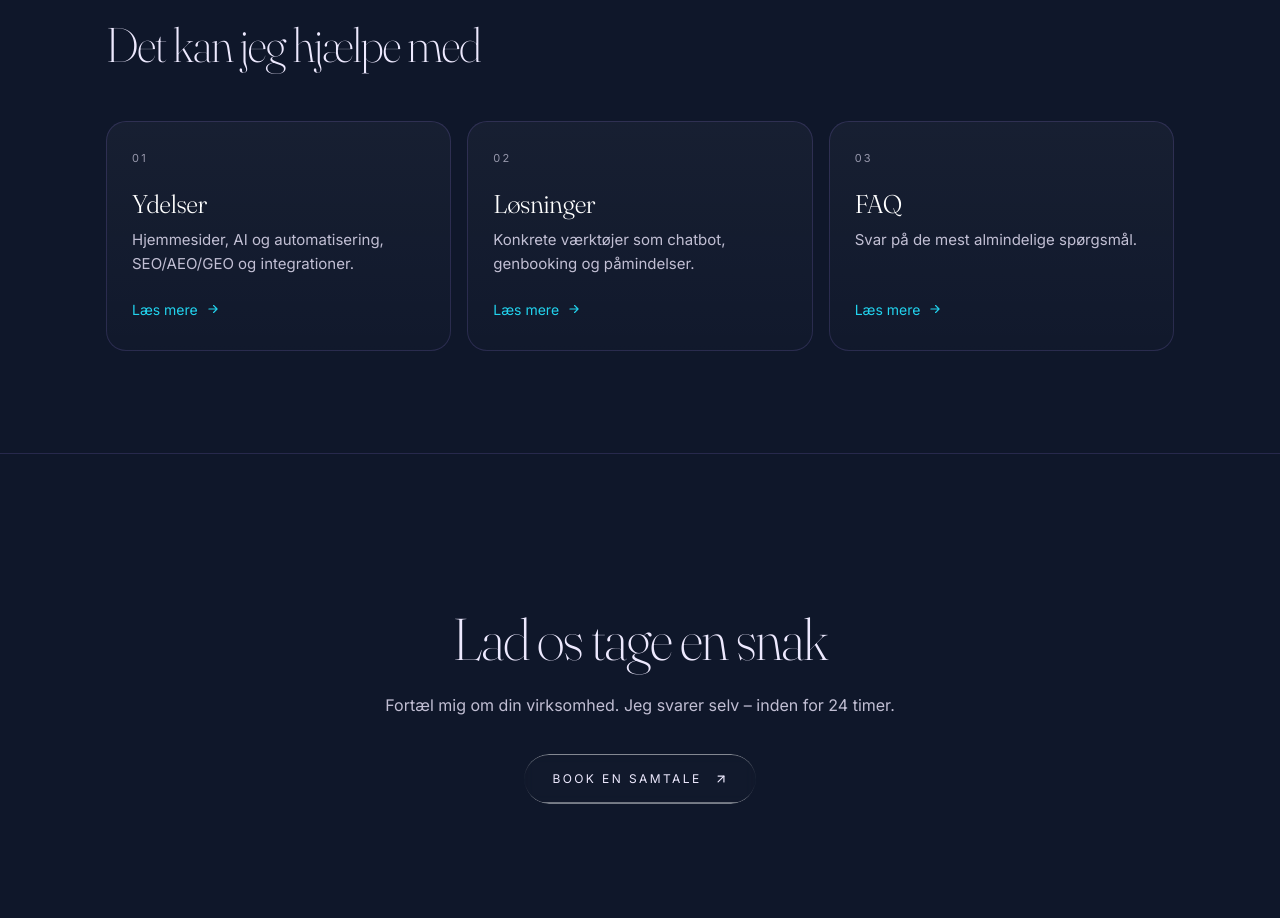
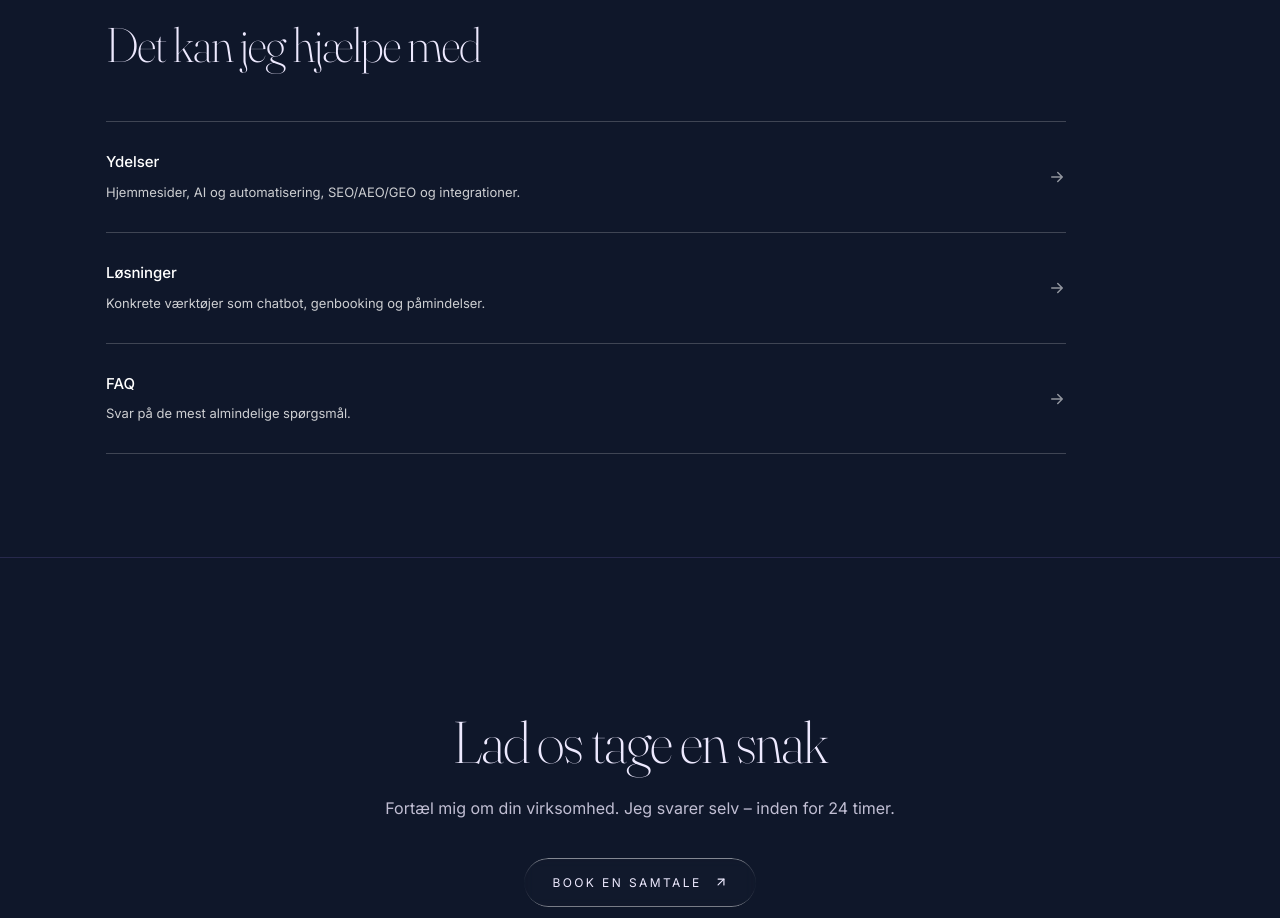
Before and after one commit to felixjustesen/Vanta-studio, a website: page om-vanta.html in a window 1280 px wide. Shown: the part 4060-4978 px from the top of the page. Drawn offline with Linux system fonts and the light colour scheme.

Commit message:
Undersider: kortene vist som liste i stil med de fire discipliner
- De indrammede kort ("Læs videre" m.fl.) er åbne rækker med tynde linjer over,
  mellem og under, højst 960 px brede.
- Titlen står i Inter 500 med beskrivelsen under og en pil til højre, der
  rykker lidt ved hover. Nummer og "Læs mere" er skjult, men står i HTML'en.
- Kun site.css er ændret; kontakt.html har sine egne kort og påvirkes ikke.

Co-Authored-By: Claude Opus 5.5 <noreply@anthropic.com>

```diff
--- a/assets/site.css
+++ b/assets/site.css
@@ -70,18 +70,23 @@
 .prose pre code{font-size:inherit;color:var(--mist-80)}
 .note{margin-top:28px!important;padding:18px 22px;border-radius:14px;background:rgba(34,211,238,.06);box-shadow:inset 0 0 0 1px rgba(34,211,238,.22);font-size:15px!important}
 
-/* Kort */
-.cards{display:grid;gap:16px}
-@media (min-width:720px){.cards{grid-template-columns:repeat(2,1fr)}}
-@media (min-width:1100px){.cards.c4{grid-template-columns:repeat(4,1fr)}.cards.c3{grid-template-columns:repeat(3,1fr)}}
-.card{position:relative;display:flex;flex-direction:column;padding:28px 26px 30px;border-radius:20px;background:linear-gradient(180deg,rgba(237,233,254,.04),rgba(237,233,254,.01));box-shadow:inset 0 0 0 1px var(--line);text-decoration:none;color:inherit;transition:box-shadow .4s,transform .5s var(--ease)}
-a.card:hover{box-shadow:inset 0 0 0 1px rgba(34,211,238,.5),0 20px 50px -30px rgba(34,211,238,.5);transform:translateY(-3px)}
-.card .nr{font-size:11px;letter-spacing:.2em;color:var(--mist-60)}
-.card h3{margin:22px 0 10px;font-family:"Fraunces",serif;font-weight:300;font-variation-settings:"opsz" 72;font-size:clamp(23px,2vw,28px);line-height:1.1;letter-spacing:-.02em;color:#fff}
-.card p{margin:0;flex:1;font-size:15px;line-height:1.6;color:var(--mist-80)}
-.card .more{display:inline-flex;align-items:center;gap:8px;margin-top:22px;font-size:14px;color:var(--cyan)}
-.card .more svg{transition:transform .3s}
-a.card:hover .more svg{transform:translateX(3px)}
+/* Kort: én liste i stil med "Fire discipliner. Ét studie." på forsiden. Felterne er åbne og har en
+   tynd linje over, mellem og under sig. Titel og beskrivelse står tæt sammen, og pilen til højre
+   viser, at hele rækken er et link. Nummeret og teksten "Læs mere" står stadig i HTML'en (og læses
+   op af skærmlæsere), men vises ikke. */
+.cards{max-width:960px}
+.card{display:grid;grid-template-columns:1fr auto;column-gap:32px;row-gap:10px;align-items:center;padding:30px 0;border-top:1px solid rgba(255,255,255,.2);text-decoration:none;color:inherit}
+.card:last-child{border-bottom:1px solid rgba(255,255,255,.2)}
+.card .nr{display:none}
+.card h3{grid-column:1;margin:0;font-family:"Inter",system-ui,sans-serif;font-weight:500;font-size:clamp(15px,1.15vw,17px);line-height:1.3;letter-spacing:-.005em;color:#fff}
+.card p{grid-column:1;margin:0;font-size:clamp(13px,1vw,15px);line-height:1.55;color:rgba(247,247,247,.82)}
+.card .more{grid-column:2;grid-row:1/3;display:flex;font-size:0;color:rgba(255,255,255,.55);transition:color .2s}
+.card .more svg{width:18px;height:18px;transition:transform .3s var(--ease)}
+@media (hover:hover) and (pointer:fine){
+  a.card:hover .more{color:#fff}
+  a.card:hover .more svg{transform:translateX(4px)}
+}
+@media (max-width:760px){.card{padding:22px 0}}
 
 /* Nummererede trin */
 .steps{margin:0;padding:0;list-style:none;counter-reset:st;max-width:880px}
```
